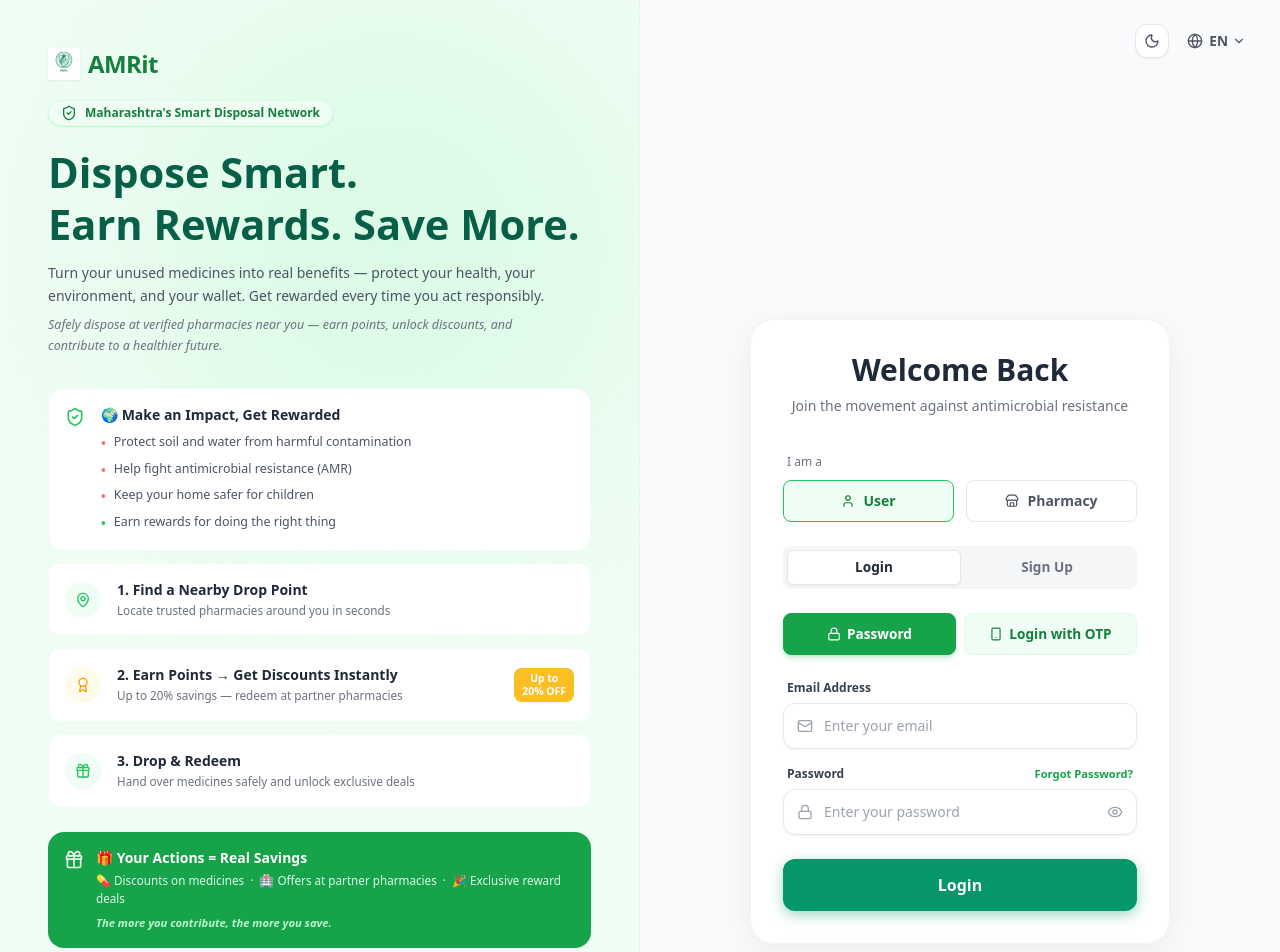
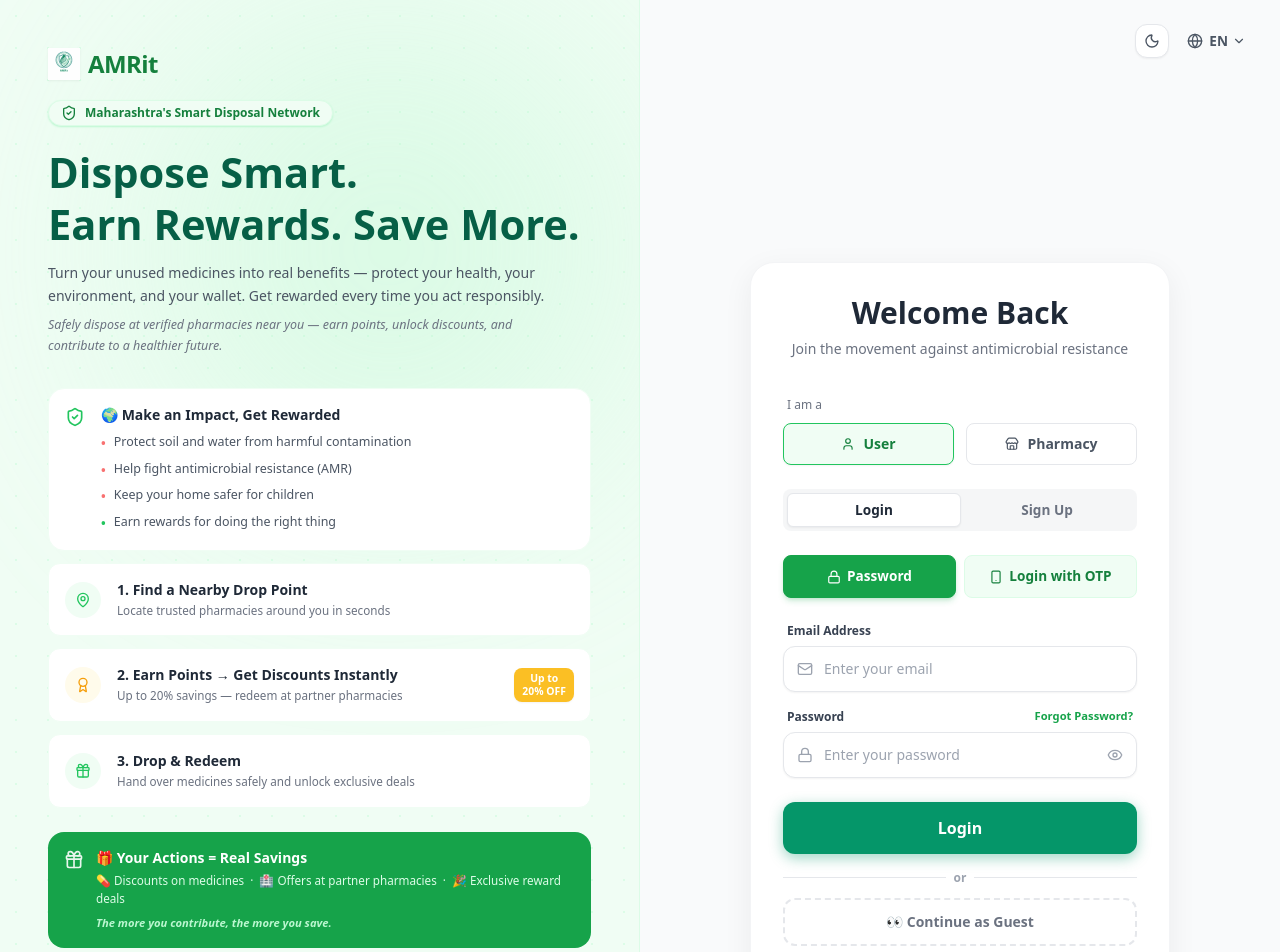
Before and after one commit to emirald2202/CHRI_AMR, a React (Vite) app in the folder frontend/: page /login in a window 1280 px wide. Shown: the top 952 px of the page. Built offline with nearby package versions, Linux system fonts and the light colour scheme.

Commit message:
feat: guest mode - browse without account, login prompt on schedule disposal

```diff
--- a/frontend/src/components/ProtectedRoute.jsx
+++ b/frontend/src/components/ProtectedRoute.jsx
@@ -3,9 +3,9 @@ import { Navigate } from 'react-router-dom';
 import { useAuth } from '../contexts/Authcontext';
 
 const ProtectedRoute = ({ children }) => {
-  const { isAuthenticated } = useAuth();
+  const { user } = useAuth();
 
-  if (!isAuthenticated) {
+  if (!user) {
     return <Navigate to="/login" replace />;
   }
 
--- a/frontend/src/components/UserDashboard.jsx
+++ b/frontend/src/components/UserDashboard.jsx
@@ -15,6 +15,12 @@ const UserDashboard = () => {
   const [requests, setRequests] = useState([]);
   const [isModalOpen, setIsModalOpen] = useState(false);
   const [expandedReqId, setExpandedReqId] = useState(null);
+  const [showGuestDialog, setShowGuestDialog] = useState(false);
+
+  const handleScheduleClick = () => {
+    if (user?.role === 'guest') { setShowGuestDialog(true); return; }
+    setIsModalOpen(true);
+  };
 
   const [pharmacies, setPharmacies] = useState([]);
   const [selectedMapPharmacy, setSelectedMapPharmacy] = useState(null);
@@ -167,7 +173,7 @@ const UserDashboard = () => {
         </div>
 
          {/* Mobile Primary Call to Action */}
-        <button onClick={() => setIsModalOpen(true)} className="lg:hidden bg-green-600 hover:bg-green-700 text-white font-bold py-5 rounded-3xl shadow-[0_8px_30px_rgb(5,150,105,0.3)] hover:shadow-[0_8px_30px_rgb(5,150,105,0.5)] transition-all flex flex-col items-center justify-center gap-2 border border-green-500/50 group w-full">
+        <button onClick={handleScheduleClick} className="lg:hidden bg-green-600 hover:bg-green-700 text-white font-bold py-5 rounded-3xl shadow-[0_8px_30px_rgb(5,150,105,0.3)] hover:shadow-[0_8px_30px_rgb(5,150,105,0.5)] transition-all flex flex-col items-center justify-center gap-2 border border-green-500/50 group w-full">
           <div className="flex items-center gap-2 text-xl tracking-tight">
              <Package className="w-6 h-6 group-hover:scale-110 transition-transform" /> {t('dashboard.scheduleDisposal')}
           </div>
@@ -289,7 +295,7 @@ const UserDashboard = () => {
         </div>
 
         {/* Primary Call to Action */}
-        <button onClick={() => setIsModalOpen(true)} className="hidden lg:flex bg-green-600 hover:bg-green-700 text-white font-bold py-5 rounded-3xl shadow-[0_8px_30px_rgb(5,150,105,0.3)] hover:shadow-[0_8px_30px_rgb(5,150,105,0.5)] transition-all flex-col items-center justify-center gap-2 border border-green-500/50 group">
+        <button onClick={handleScheduleClick} className="hidden lg:flex bg-green-600 hover:bg-green-700 text-white font-bold py-5 rounded-3xl shadow-[0_8px_30px_rgb(5,150,105,0.3)] hover:shadow-[0_8px_30px_rgb(5,150,105,0.5)] transition-all flex-col items-center justify-center gap-2 border border-green-500/50 group">
           <div className="flex items-center gap-2 text-xl tracking-tight">
              <Package className="w-6 h-6 group-hover:scale-110 transition-transform" /> {t('dashboard.scheduleDisposal')}
           </div>
@@ -298,6 +304,29 @@ const UserDashboard = () => {
 
       </div>
       <Chatbot />
+
+      {/* Guest Login Prompt Dialog */}
+      {showGuestDialog && (
+        <div className="fixed inset-0 z-[2000] flex items-center justify-center px-4" style={{background:'rgba(0,0,0,0.55)'}}>
+          <div className="bg-white dark:bg-slate-800 rounded-3xl shadow-2xl w-full max-w-sm p-8 relative text-center" style={{animation:'fadeIn 0.18s ease both'}}>
+            <button onClick={() => setShowGuestDialog(false)} className="absolute top-4 right-4 text-gray-400 hover:text-gray-600 transition-colors">
+              <span className="text-xl font-bold">✕</span>
+            </button>
+            <div className="w-14 h-14 bg-green-100 dark:bg-green-900/40 rounded-2xl flex items-center justify-center mx-auto mb-4 text-3xl">🏆</div>
+            <h3 className="text-xl font-extrabold text-gray-900 dark:text-slate-100 mb-2">Get Rewards!</h3>
+            <p className="text-sm text-gray-500 dark:text-slate-400 mb-6 leading-relaxed">
+              To schedule a disposal and earn reward points, please create an account or log in.
+            </p>
+            <a href="/login" className="block w-full py-3 bg-green-600 hover:bg-green-700 text-white font-bold rounded-xl transition-all shadow-lg mb-3">
+              Login / Sign Up
+            </a>
+            <button onClick={() => setShowGuestDialog(false)} className="w-full py-2.5 rounded-xl border border-gray-200 dark:border-slate-600 text-gray-500 dark:text-slate-400 font-semibold text-sm hover:bg-gray-50 dark:hover:bg-slate-700 transition-all">
+              Maybe Later
+            </button>
+          </div>
+        </div>
+      )}
+
     </DashboardLayout>
   );
 };
--- a/frontend/src/contexts/Authcontext.jsx
+++ b/frontend/src/contexts/Authcontext.jsx
@@ -42,8 +42,12 @@ export const AuthProvider = ({ children }) => {
         setUser(null)
     }
 
+    const enterGuest = () => {
+        setUser({ role: 'guest', name: 'Guest', points: 0 });
+    };
+
     return (
-        <AuthContext.Provider value={{ user, login, logout, syncUser, isAuthenticated: !!user }}>
+        <AuthContext.Provider value={{ user, login, logout, syncUser, enterGuest, isAuthenticated: !!user }}>
             {children}
         </AuthContext.Provider>
     )
--- a/frontend/src/pages/AuthPage.jsx
+++ b/frontend/src/pages/AuthPage.jsx
@@ -231,7 +231,7 @@ const AuthPage = () => {
   }, [localCitySuggestions, apiCitySuggestions]);
 
   const navigate = useNavigate();
-  const { login: loginUser } = useAuth();
+  const { login: loginUser, enterGuest } = useAuth();
 
   const handleInputChange = e => setFormData({ ...formData, [e.target.name]: e.target.value });
 
@@ -485,6 +485,24 @@ const AuthPage = () => {
             )}
           </button>
         </form>
+
+        {/* Guest Mode */}
+        <div className="mt-4 text-center">
+          <div className="flex items-center gap-2 mb-3">
+            <div className="flex-1 h-px bg-gray-200 dark:bg-slate-600" />
+            <span className="text-xs text-gray-400 font-semibold">or</span>
+            <div className="flex-1 h-px bg-gray-200 dark:bg-slate-600" />
+          </div>
+          <button
+            type="button"
+            onClick={() => { enterGuest(); navigate('/dashboard'); }}
+            className="w-full py-3 rounded-xl border-2 border-dashed border-gray-200 dark:border-slate-600 text-gray-500 dark:text-slate-400 hover:border-green-400 hover:text-green-600 dark:hover:text-green-400 font-semibold text-sm transition-all"
+          >
+            👀 Continue as Guest
+          </button>
+          <p className="text-[0.7rem] text-gray-400 mt-1.5">Explore the app — login to earn rewards</p>
+        </div>
+
       </div>
     </AuthLayout>
   );
```
